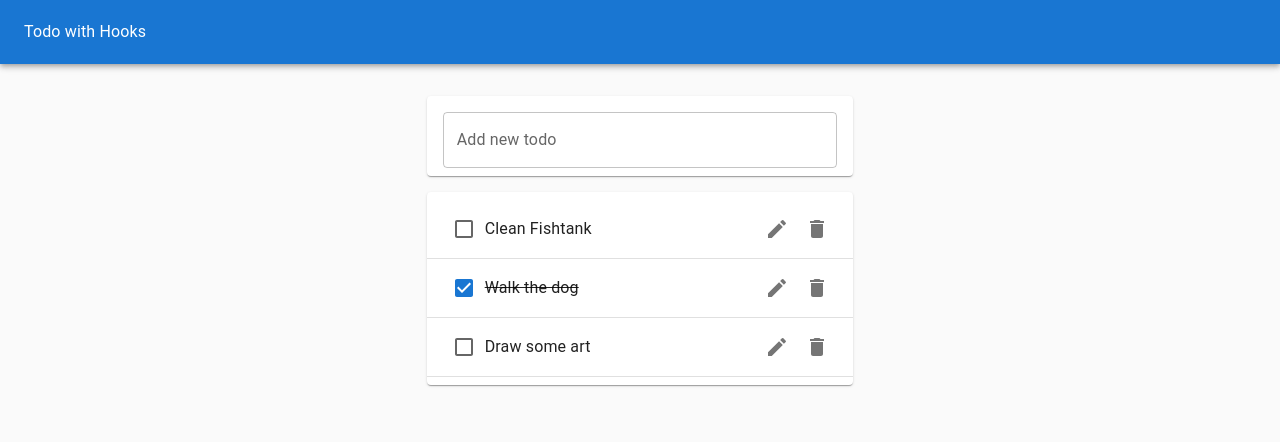
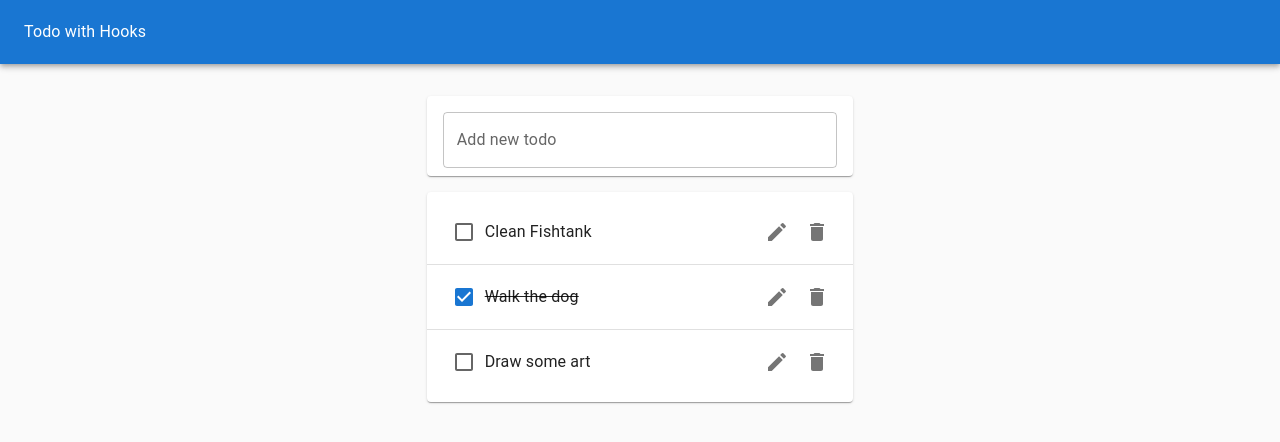
Before and after one commit to Rom1893/TodoAppWithHooks, a React (Create React App) app: page / in a window 1280 px wide. Shown: the top 442 px of the page. Built offline with nearby package versions, Linux system fonts and the light colour scheme.

Commit message:
Hook editing

```diff
--- /dev/null
+++ b/src/components/EditTodoForm.js
@@ -0,0 +1,27 @@
+import React from 'react'
+import TextField from '@mui/material/TextField';
+import useInputState from "../hooks/useInputState"
+
+export default function EditTodoForm({ editTodo, id, task, toggleEdit }) {
+    const [value, handleChange, reset] = useInputState(task)
+    return (
+        <form onSubmit={(e) => {
+            e.preventDefault();
+            editTodo(id, value);
+            reset();
+            toggleEdit();
+        }
+        }
+        style={{marginLeft: ".7rem", width: "90%"}}
+        >
+            <TextField
+                margin="normal"
+                value={value}
+                onChange={handleChange}
+                reset={reset}
+                fullWidth
+                autoFocus
+            />
+        </form>
+    )
+}
--- a/src/components/Todo.js
+++ b/src/components/Todo.js
@@ -6,22 +6,30 @@ import DeleteIcon from '@mui/icons-material/Delete';
 import EditIcon from '@mui/icons-material/Edit';
 import IconButton from '@mui/material/IconButton';
 import ListItemSecondaryAction from '@mui/material/ListItemSecondaryAction';
+import useToggle from '../hooks/useToggleState';
+import EditTodoForm from './EditTodoForm';
+export default function Todo({ id, task, completed, removeTodo, toggleTodo, editTodo }) {
 
-export default function Todo({ id, task, completed, removeTodo, toggleTodo }) {
+  const [isEditing, toggle] = useToggle(false)
+
   return (
-    <ListItem>
-      <Checkbox tabIndex={-1} checked={completed} onClick={()=>toggleTodo(id)} />
-      <ListItemText style={{textDecoration: completed && "line-through"}}>
+    <ListItem style={{height: "64px"}}>
+      {isEditing ? <EditTodoForm editTodo={editTodo} id={id} task={task} toggleEdit={toggle}/> :
+        <>
+          <Checkbox tabIndex={-1} checked={completed} onClick={() => toggleTodo(id)} />
+          <ListItemText style={{ textDecoration: completed && "line-through" }}>
             {task}
           </ListItemText>
           <ListItemSecondaryAction>
-        <IconButton aria-label="Delete">
+            <IconButton aria-label="Delete" onClick={toggle}>
               <EditIcon />
             </IconButton>
-        <IconButton aria-label="Edit"  onClick={()=>removeTodo(id)}>
+            <IconButton aria-label="Edit" onClick={() => removeTodo(id)}>
               <DeleteIcon />
             </IconButton>
           </ListItemSecondaryAction>
+        </>
+      }
     </ListItem>
   )
 }
--- a/src/components/TodoApp.js
+++ b/src/components/TodoApp.js
@@ -29,9 +29,16 @@ export default function TodoApp() {
 
   const toggleTodo = (todoId) => {
     const updatedTodos = todosApp.map(todo => (
-      todo.id === todoId ? {...todo, completed: !todo.completed} : todo
+      todo.id === todoId ? { ...todo, completed: !todo.completed } : todo
     ))
-      setTodos(updatedTodos)
+    setTodos(updatedTodos)
+  }
+
+  const editTodo = (todoId, newTask) => {
+    const updatedTodos = todosApp.map(todo => (
+      todo.id === todoId ? { ...todo, task: newTask } : todo
+    ))
+    setTodos(updatedTodos)
   }
 
   return (
@@ -49,10 +56,15 @@ export default function TodoApp() {
           <Typography color="inherit">Todo with Hooks</Typography>
         </Toolbar>
       </AppBar>
-      <Grid container justifyContent="center" style={{marginTop: "1rem"}}>
+      <Grid container justifyContent="center" style={{ marginTop: "1rem" }}>
         <Grid item xs={11} md={8} lg={4}>
           <TodoForm addTodo={addTodo} />
-          <TodoList todosApp={todosApp} removeTodo={removeTodo} toggleTodo={toggleTodo} />
+          <TodoList
+            todosApp={todosApp}
+            removeTodo={removeTodo}
+            toggleTodo={toggleTodo}
+            editTodo={editTodo}
+          />
         </Grid>
       </Grid>
     </Paper>
--- a/src/components/TodoList.js
+++ b/src/components/TodoList.js
@@ -8,7 +8,7 @@ export default function TodoList(props) {
     return (
         <Paper>
             <List>
-                {props.todosApp.map(todo => (
+                {props.todosApp.map((todo, i) => (
                     <>
                        <Todo
                        id={todo.id}
@@ -16,9 +16,10 @@ export default function TodoList(props) {
                        key={todo.id}
                        completed={todo.completed}
                        removeTodo={props.removeTodo}
-                       toggleTodo={props.toggleTodo}
+                       toggleTodo={props.toggleTodo}ç
+                       editTodo={props.editTodo}
                        />
-                        <Divider/>
+                        {i < props.todosApp.length-1 && <Divider/>}
                     </>
                 ))
 
--- /dev/null
+++ b/src/hooks/useToggleState.js
@@ -0,0 +1,9 @@
+import {useState} from "react";
+
+export default function useToggle(initialVal){
+    const[state, setState] = useState(initialVal)
+    const toggle = () => {
+        setState(!state);
+    };
+    return [state, toggle]
+}
```
Lines whose indentation alone changed are shown as unchanged.
